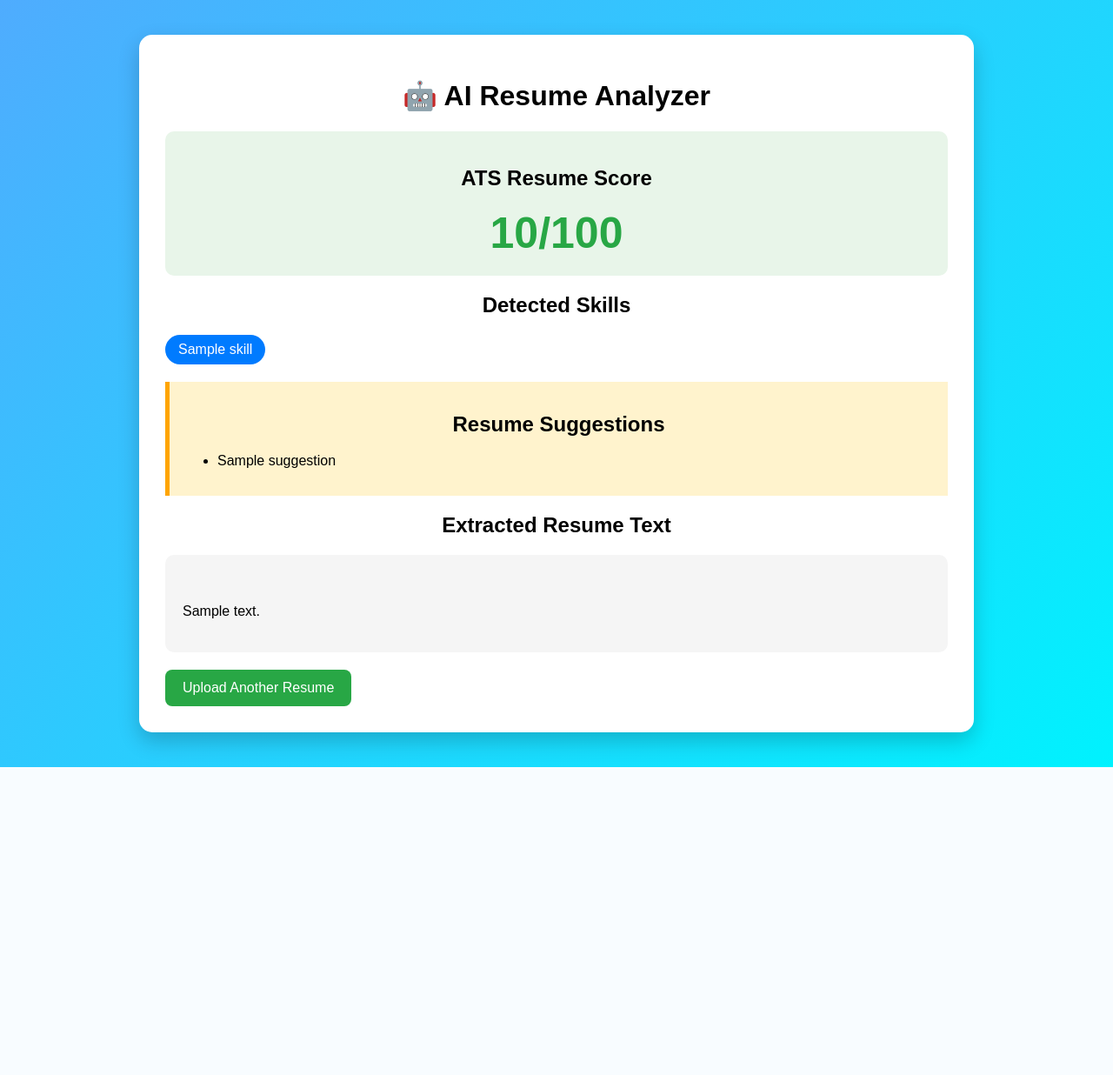
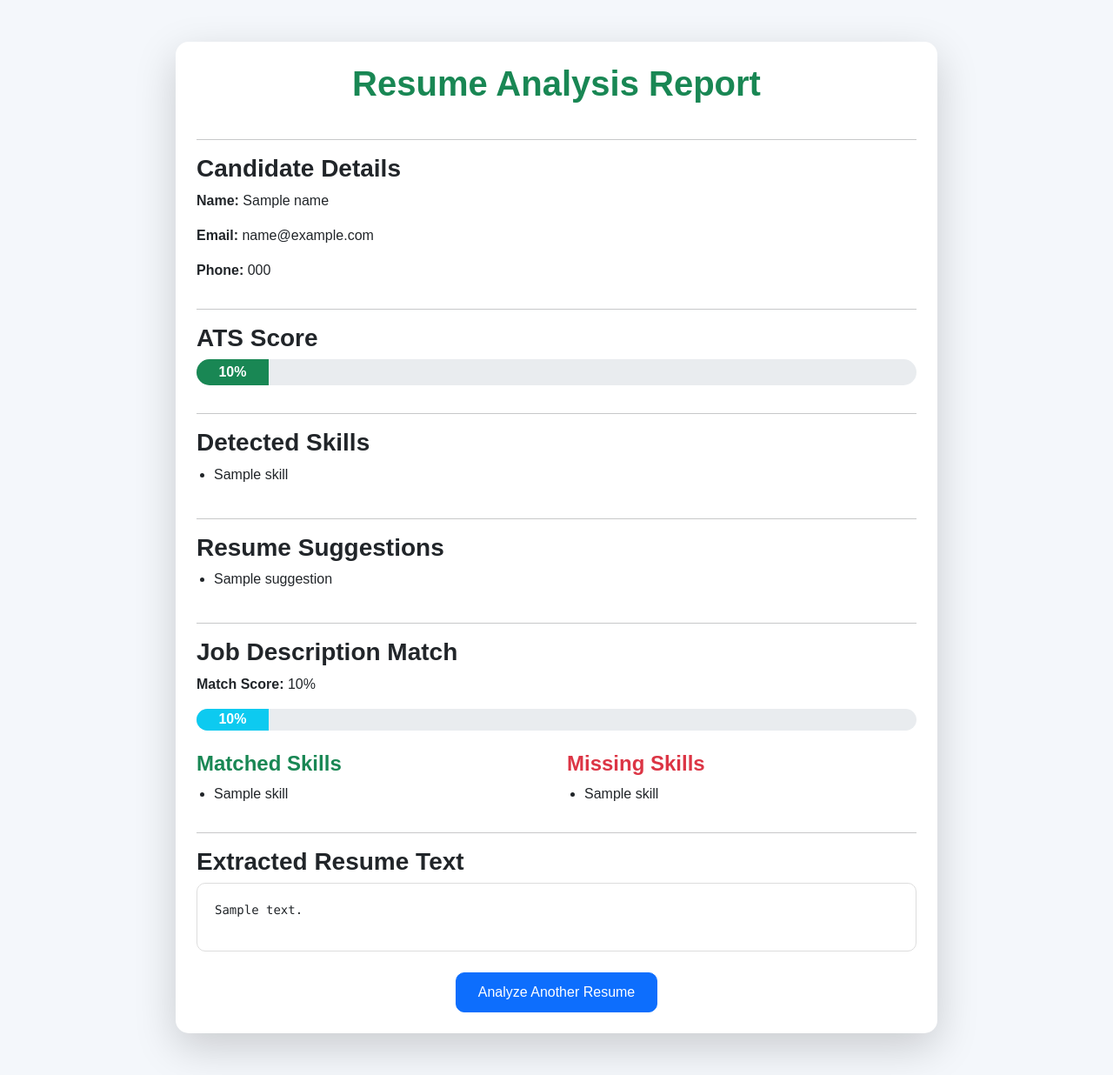
Before and after one commit to ypanvika/AI-Resume-Analyzer, a Flask app: template templates/result.html in a window 1280 px wide. Shown: the whole page at 87% size. Before the commit the page ends 882 px from the top, so only its background shows below. Run offline with Flask 3, Linux system fonts and the light colour scheme; the template is opened without the code that fills it: most values are stand-ins (such as "Sample title", 1, 10 or a date in 2020).

Commit message:
Added AI Resume Analyzer features with ATS scoring and JD matching

```diff
--- a/app.py
+++ b/app.py
@@ -1,17 +1,20 @@
 from flask import Flask, render_template, request
 import os
+import re
 import pdfplumber
 
 app = Flask(__name__)
 
+# ---------------- Upload Folder ---------------- #
+
 UPLOAD_FOLDER = "uploads"
 app.config["UPLOAD_FOLDER"] = UPLOAD_FOLDER
 
-# Create uploads folder
 if not os.path.exists(UPLOAD_FOLDER):
     os.makedirs(UPLOAD_FOLDER)
 
-# Technical skills list
+# ---------------- Technical Skills ---------------- #
+
 SKILLS = [
     "Python", "Java", "C", "C++", "SQL",
     "HTML", "CSS", "JavaScript",
@@ -25,11 +28,65 @@ SKILLS = [
     "DBMS", "Operating Systems", "OOP"
 ]
 
+# ---------------- ATS Score ---------------- #
+
+def calculate_ats_score(text):
+
+    score = 0
+
+    found_skills = []
+
+    for skill in SKILLS:
+        if skill.lower() in text.lower():
+            found_skills.append(skill)
+
+    # Skill Score (Max 50)
+    score += min(len(found_skills) * 5, 50)
+
+    # Resume Length (Max 20)
+
+    words = len(text.split())
+
+    if words >= 300:
+        score += 20
+    elif words >= 200:
+        score += 15
+    elif words >= 100:
+        score += 10
+
+    # Email & Phone (15)
+
+    if re.search(r"[A-Za-z0-9._%+-]+@[A-Za-z0-9.-]+\.[A-Za-z]{2,}", text):
+        score += 8
+
+    if re.search(r"(\+?\d[\d\s-]{8,}\d)", text):
+        score += 7
+
+    # Education (15)
+
+    education_keywords = [
+        "b.tech",
+        "bachelor",
+        "master",
+        "college",
+        "university",
+        "degree"
+    ]
+
+    if any(word in text.lower() for word in education_keywords):
+        score += 15
+
+    return min(score, 100), found_skills
+
+
+# ---------------- Home Page ---------------- #
 
 @app.route("/")
 def index():
     return render_template("index.html")
 
+
+# ---------------- Upload Resume ---------------- #
 
 @app.route("/upload", methods=["POST"])
 def upload():
@@ -42,71 +99,72 @@ def upload():
     if file.filename == "":
         return "Please select a PDF."
 
-    filepath = os.path.join(app.config["UPLOAD_FOLDER"], file.filename)
+    if not file.filename.lower().endswith(".pdf"):
+        return "Only PDF files are allowed."
+
+    job_description = request.form.get(
+        "job_description", ""
+    ).strip()
+
+    filepath = os.path.join(
+        app.config["UPLOAD_FOLDER"],
+        file.filename
+    )
+
     file.save(filepath)
 
-    # Extract text
     text = ""
 
     with pdfplumber.open(filepath) as pdf:
+
         for page in pdf.pages:
+
             extracted = page.extract_text()
 
             if extracted:
                 text += extracted + "\n"
+      # ---------------- ATS Score ---------------- #
 
-    # Detect skills
-    found_skills = []
+    score, found_skills = calculate_ats_score(text)
 
-    for skill in SKILLS:
-        if skill.lower() in text.lower():
-            found_skills.append(skill)
+    # ---------------- Candidate Information ---------------- #
 
-    # ATS Score
-    score = 0
+    email_match = re.search(
+        r"[A-Za-z0-9._%+-]+@[A-Za-z0-9.-]+\.[A-Za-z]{2,}",
+        text
+    )
 
-    if "email" in text.lower():
-        score += 5
+    email = email_match.group() if email_match else "Not Found"
 
-    if "phone" in text.lower():
-        score += 5
+    phone_match = re.search(
+        r"(\+?\d[\d\s-]{8,}\d)",
+        text
+    )
 
-    if "summary" in text.lower():
-        score += 10
+    phone = phone_match.group() if phone_match else "Not Found"
 
-    if "education" in text.lower():
-        score += 10
+    lines = [line.strip() for line in text.split("\n") if line.strip()]
 
-    score += min(len(found_skills), 20)
+    if len(lines) > 0:
+        name = lines[0]
+    else:
+        name = "Not Found"
 
-    if "project" in text.lower():
-        score += 20
+    # ---------------- Resume Suggestions ---------------- #
 
-    if "internship" in text.lower() or "experience" in text.lower():
-        score += 20
-
-    if "certification" in text.lower():
-        score += 10
-
-    score = min(score, 100)
-
-    # Suggestions
     suggestions = []
 
-    if score < 80:
+    if len(found_skills) < 8:
         suggestions.append("Add more technical skills.")
 
-    if "certification" not in text.lower():
-        suggestions.append("Add certifications.")
-
     if "project" not in text.lower():
-        suggestions.append("Include at least 2-3 projects.")
+        suggestions.append("Include 2-3 projects.")
 
     if "internship" not in text.lower() and "experience" not in text.lower():
         suggestions.append("Add internship or work experience.")
 
-    if len(found_skills) < 8:
-        suggestions.append("Include more programming skills.")
+    if "certification" not in text.lower():
+        suggestions.append("Add certifications.")
 
     if "github" not in text.lower():
         suggestions.append("Add your GitHub profile.")
@@ -114,14 +172,56 @@ def upload():
     if "linkedin" not in text.lower():
         suggestions.append("Add your LinkedIn profile.")
 
+    if score < 80:
+        suggestions.append("Improve ATS score by adding more keywords.")
+
+    # ---------------- Job Description Matching ---------------- #
+
+    matched_skills = []
+    missing_skills = []
+    match_score = 0
+
+    if job_description:
+
+        jd_lower = job_description.lower()
+
+        jd_skills = []
+
+        for skill in SKILLS:
+            if skill.lower() in jd_lower:
+                jd_skills.append(skill)
+
+        for skill in jd_skills:
+
+            if skill in found_skills:
+                matched_skills.append(skill)
+            else:
+                missing_skills.append(skill)
+
+        if len(jd_skills) > 0:
+            match_score = int(
+                (len(matched_skills) / len(jd_skills)) * 100
+            )
+        else:
+            match_score = 100
+    # ---------------- Display Result ---------------- #
+
     return render_template(
         "result.html",
         resume_text=text,
+        score=score,
         skills=found_skills,
-        score=score,
-        suggestions=suggestions
+        suggestions=suggestions,
+        match_score=match_score,
+        matched_skills=matched_skills,
+        missing_skills=missing_skills,
+        name=name,
+        email=email,
+        phone=phone
     )
 
 
+# ---------------- Run Flask ---------------- #
+
 if __name__ == "__main__":
     app.run(debug=True)
--- a/static/style.css
+++ b/static/style.css
@@ -1,102 +1,63 @@
 body{
-    margin:0;
-    padding:0;
+    background:#f4f7fb;
     font-family:Arial, Helvetica, sans-serif;
-    background:linear-gradient(135deg,#4facfe,#00f2fe);
 }
 
-.container{
-    width:80%;
-    max-width:900px;
-    margin:40px auto;
-    background:white;
+.card{
+    border:none;
     border-radius:15px;
-    padding:30px;
-    box-shadow:0 10px 25px rgba(0,0,0,0.2);
 }
 
-h1,h2,h3{
-    text-align:center;
+h1,h2,h3,h4{
+    font-weight:bold;
 }
 
-.upload-box{
-    text-align:center;
-    margin-top:30px;
+.progress{
+    border-radius:20px;
+    overflow:hidden;
+}
+
+.progress-bar{
+    font-size:16px;
+    font-weight:bold;
+}
+
+.resume-box{
+    background:white;
+    border:1px solid #ddd;
+    border-radius:10px;
+    padding:20px;
+    max-height:400px;
+    overflow-y:auto;
+}
+
+pre{
+    white-space:pre-wrap;
+    word-wrap:break-word;
+    font-size:14px;
+}
+
+ul{
+    padding-left:20px;
+}
+
+li{
+    margin-bottom:6px;
+}
+
+.btn-primary{
+    border-radius:10px;
+    padding:10px 25px;
+}
+
+textarea{
+    resize:none;
 }
 
 input[type=file]{
     padding:10px;
-    border:2px solid #ddd;
-    border-radius:8px;
 }
 
-button{
-    margin-top:20px;
-    padding:12px 25px;
-    border:none;
-    border-radius:8px;
-    background:#007BFF;
-    color:white;
-    font-size:16px;
-    cursor:pointer;
+.container{
+    max-width:900px;
 }
-
-button:hover{
-    background:#0056b3;
-}
-
-.score-card{
-    text-align:center;
-    background:#e8f5e9;
-    border-radius:10px;
-    padding:20px;
-    margin:20px 0;
-}
-
-.score{
-    font-size:50px;
-    color:#28a745;
-    font-weight:bold;
-}
-
-.skills{
-    display:flex;
-    flex-wrap:wrap;
-    gap:10px;
-}
-
-.skill{
-    background:#007BFF;
-    color:white;
-    padding:8px 15px;
-    border-radius:20px;
-}
-
-.suggestions{
-    background:#fff3cd;
-    border-left:5px solid orange;
-    padding:15px;
-    margin-top:20px;
-}
-
-.resume-text{
-    background:#f5f5f5;
-    padding:20px;
-    border-radius:10px;
-    margin-top:20px;
-    white-space:pre-wrap;
-}
-
-.back-btn{
-    display:inline-block;
-    margin-top:20px;
-    text-decoration:none;
-    background:#28a745;
-    color:white;
-    padding:12px 20px;
-    border-radius:8px;
-}
-
-.back-btn:hover{
-    background:#218838;
-}
--- a/templates/result.html
+++ b/templates/result.html
@@ -1,52 +1,86 @@
 <!DOCTYPE html>
-<html>
+<html lang="en">
 
 <head>
 
-<title>AI Resume Analyzer</title>
+    <meta charset="UTF-8">
+    <meta name="viewport" content="width=device-width, initial-scale=1">
 
-<link rel="stylesheet"
-href="{{ url_for('static', filename='style.css') }}">
+    <title>Resume Analysis Result</title>
+
+    <link href="https://cdn.jsdelivr.net/npm/bootstrap@5.3.3/dist/css/bootstrap.min.css" rel="stylesheet">
+
+    <link rel="stylesheet"
+          href="{{ url_for('static', filename='style.css') }}">
 
 </head>
 
 <body>
 
-<div class="container">
+<div class="container my-5">
 
-<h1>🤖 AI Resume Analyzer</h1>
+<div class="card shadow-lg p-4">
 
-<div class="score-card">
+<h1 class="text-center text-success mb-4">
 
-<h2>ATS Resume Score</h2>
+Resume Analysis Report
 
-<div class="score">
+</h1>
 
-{{ score }}/100
+<hr>
+
+<h3>Candidate Details</h3>
+
+<p><strong>Name:</strong> {{ name }}</p>
+
+<p><strong>Email:</strong> {{ email }}</p>
+
+<p><strong>Phone:</strong> {{ phone }}</p>
+
+<hr>
+
+<h3>ATS Score</h3>
+
+<div class="progress mb-3" style="height:30px;">
+
+<div
+class="progress-bar bg-success"
+role="progressbar"
+style="width: {{ score }}%;">
+
+{{ score }}%
 
 </div>
 
 </div>
 
-<h2>Detected Skills</h2>
+<hr>
 
-<div class="skills">
+<h3>Detected Skills</h3>
+
+{% if skills %}
+
+<ul>
 
 {% for skill in skills %}
 
-<div class="skill">
-
-{{ skill }}
-
-</div>
+<li>{{ skill }}</li>
 
 {% endfor %}
 
-</div>
+</ul>
 
-<div class="suggestions">
+{% else %}
 
-<h2>Resume Suggestions</h2>
+<p>No skills detected.</p>
+
+{% endif %}
+
+<hr>
+
+<h3>Resume Suggestions</h3>
+
+{% if suggestions %}
 
 <ul>
 
@@ -58,21 +92,101 @@ href="{{ url_for('static', filename='style.css') }}">
 
 </ul>
 
-</div>
+{% else %}
 
-<h2>Extracted Resume Text</h2>
+<p>Your resume looks excellent!</p>
 
-<div class="resume-text">
+{% endif %}
 
-{{ resume_text }}
+<hr>
+
+<h3>Job Description Match</h3>
+
+<p>
+
+<strong>Match Score:</strong>
+
+{{ match_score }}%
+
+</p>
+
+<div class="progress mb-4" style="height:25px;">
+
+<div
+class="progress-bar bg-info"
+style="width:{{ match_score }}%;">
+
+{{ match_score }}%
 
 </div>
 
-<a href="/" class="back-btn">
+</div>
 
-Upload Another Resume
+<div class="row">
+
+<div class="col-md-6">
+
+<h4 class="text-success">
+
+Matched Skills
+
+</h4>
+
+<ul>
+
+{% for skill in matched_skills %}
+
+<li>{{ skill }}</li>
+
+{% endfor %}
+
+</ul>
+
+</div>
+
+<div class="col-md-6">
+
+<h4 class="text-danger">
+
+Missing Skills
+
+</h4>
+
+<ul>
+
+{% for skill in missing_skills %}
+
+<li>{{ skill }}</li>
+
+{% endfor %}
+
+</ul>
+
+</div>
+
+</div>
+
+<hr>
+
+<h3>Extracted Resume Text</h3>
+
+<div class="resume-box">
+
+<pre>{{ resume_text }}</pre>
+
+</div>
+
+<div class="text-center mt-4">
+
+<a href="/" class="btn btn-primary">
+
+Analyze Another Resume
 
 </a>
+
+</div>
+
+</div>
 
 </div>
 
```
Also changed, not shown: templates/index.html (+60 -15 lines), README.md.
